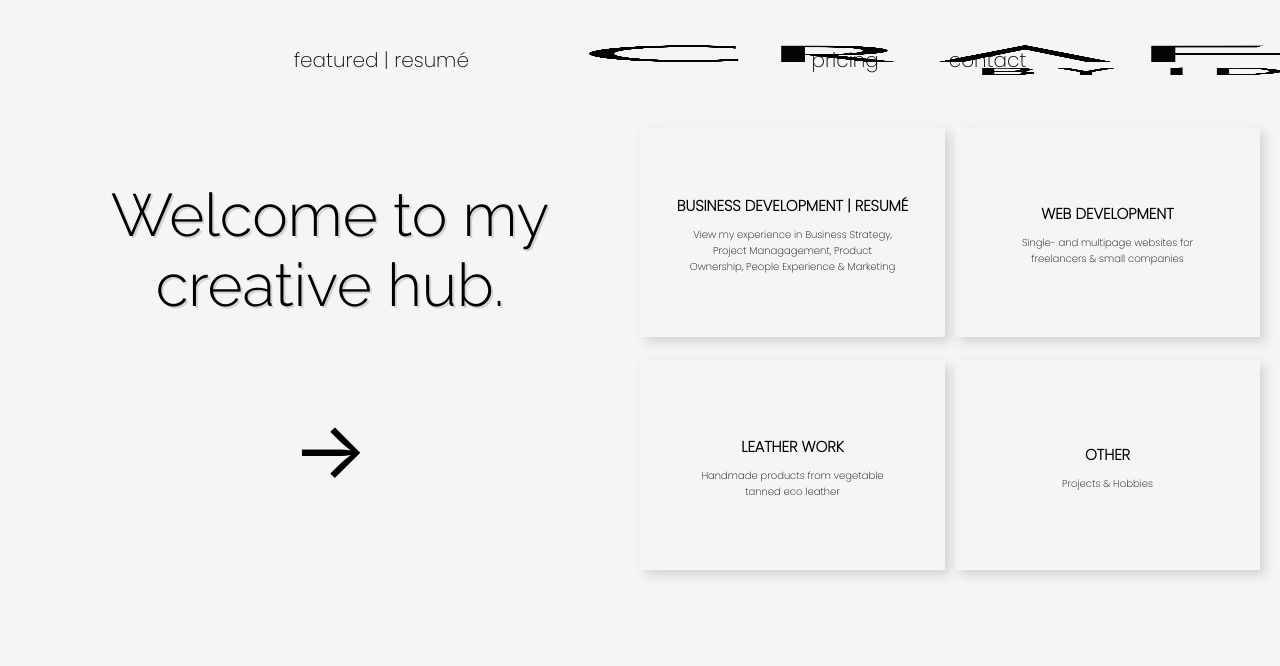
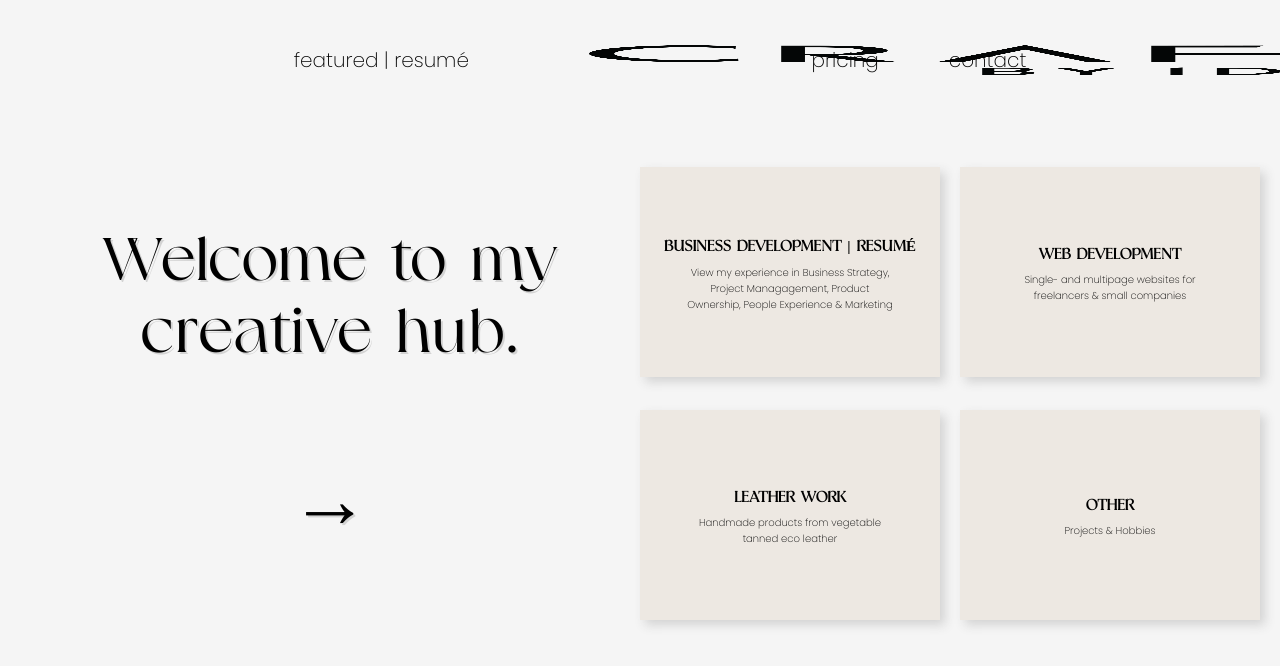
Before and after one commit to Idautterstrom/idautterstrom, a React (Create React App) app: page /featured in a window 1280 px wide. Shown: the top 666 px of the page. Built offline with nearby package versions, Linux system fonts and the light colour scheme.

Commit message:
git commit -m animations

```diff
--- a/src/components/header.js
+++ b/src/components/header.js
@@ -19,8 +19,8 @@ const TitleContainer = styled.div`
   grid-column: 1 / -1;
   grid-row: 1;
 
-  font-family: "Prata", serif;
-  font-size: 8vw;
+  font-family: "Rische Serif", serif;
+  font-size: 60px;
   width: 100%;
   z-index: 2;
 
@@ -78,8 +78,7 @@ const Second = styled.div`
 const ImageContainer = styled.div`
   grid-row: 1;
   grid-column: 2;
-  margin-left: -2rem;
-  opacity: 0.7;
+  opacity: 0.2;
 
   animation: image-in 1s cubic-bezier(0.5, 0, 0.1, 1) 2s backwards;
 
@@ -105,10 +104,10 @@ const Header = () => {
       <TitleContainer>
         <InnerContainer>
           <First>
-            <FirstInner>Frontend</FirstInner>
+            <FirstInner>PX. Business Strategy.</FirstInner>
           </First>
           <Second>
-            <SecondInner>Artistes</SecondInner>
+            <SecondInner>Frontend. Craftwork.</SecondInner>
           </Second>
         </InnerContainer>
       </TitleContainer>
--- a/src/components/pages/contact.js
+++ b/src/components/pages/contact.js
@@ -16,8 +16,8 @@ const Container = styled.section`
   display: grid;
   grid-template-columns: 1fr 1fr;
   grid-gap: 80px;
-  background-color: #fbd44a;
-  margin-top: 80px;
+  background-color: #ede8e2;
+  margin-top: 40px;
   margin-left: 100px;
   margin-right: 100px;
   padding-top: 100px;
@@ -37,7 +37,7 @@ const ImgContainer = styled.div`
 `;
 
 const Text = styled.p`
-  font-family: "raleway", serif;
+  font-family: "Rische Serif", serif;
   font-size: 30px;
   font-weight: bold;
 `;
@@ -98,7 +98,7 @@ const Contact = () => {
   return (
     <Container>
       <InfoContainer>
-        <Text>Say hello!</Text>
+        <Text>SAY HELLO!</Text>
         <SmallText>
           Lorem Ipsum is simply dummy text of the printing and typesetting
           industry. Lorem Ipsum has been the industry's standard dummy text ever
--- a/src/components/pages/featured.js
+++ b/src/components/pages/featured.js
@@ -4,6 +4,7 @@ import styled from "styled-components";
 const Section = styled.section`
   margin-left: 20px;
   margin-right: 20px;
+  margin-top: 40px;
   display: grid;
   grid-template-columns: 1fr 1fr;
 `;
@@ -15,7 +16,7 @@ const TextContainer = styled.div`
 `;
 
 const InfoText = styled.p`
-  font-family: "raleway", serif;
+  font-family: "Rische Serif", serif;
   font-size: 60px;
   text-align: center;
   text-shadow: 2px 2px lightgray;
@@ -24,6 +25,8 @@ const InfoText = styled.p`
 const Arrow = styled.p`
   font-size: 80px;
   text-align: center;
+  font-family: "Rische Serif", serif;
+  text-shadow: 2px 2px lightgray;
   transform: scale(1);
   animation: pulse 2s infinite;
   @keyframes pulse {
@@ -42,12 +45,13 @@ const Arrow = styled.p`
 const Container = styled.div`
   display: grid;
   grid-template-columns: 1fr 1fr;
-  grid-gap: 10px;
+  grid-gap: 20px;
   align-items: center;
 `;
 
 const LinkContainer = styled.a`
   display: flex;
+  background-color: #ede8e2;
   flex-direction: column;
   text-decoration: none;
   justify-content: center;
@@ -70,7 +74,7 @@ const LinkContainer = styled.a`
 `;
 
 const Header = styled.p`
-  font-family: "poppins", serif;
+  font-family: "Rische Serif", serif;
   font-size: 15px;
   text-align: center;
   font-weight: bold;
--- a/src/components/pages/subpages/leather.js
+++ b/src/components/pages/subpages/leather.js
@@ -6,8 +6,10 @@ const Section = styled.section`
   display: grid;
   grid-template-columns: 1fr 1fr;
   grid-gap: 10%;
+  margin-top: 40px;
   margin-left: 40px;
   margin-right: 40px;
+  margin-bottom: 100px;
   height: 100%;
 `;
 
@@ -18,7 +20,7 @@ const TextContainer = styled.div`
 `;
 
 const Text = styled.p`
-  font-family: "Poppins", serif;
+  font-family: "Rische Serif", serif;
   font-size: 40px;
 `;
 
--- a/src/index.css
+++ b/src/index.css
@@ -11,3 +11,8 @@ code {
   font-family: source-code-pro, Menlo, Monaco, Consolas, "Courier New",
     monospace;
 }
+
+@font-face {
+  font-family: 'Rische Serif';
+  src: local('Rische Serif'), url(./fonts/RischeSerif.ttf) format('truetype');
+}
```
Also changed, not shown: src/fonts/RischeSerif.ttf (added).
